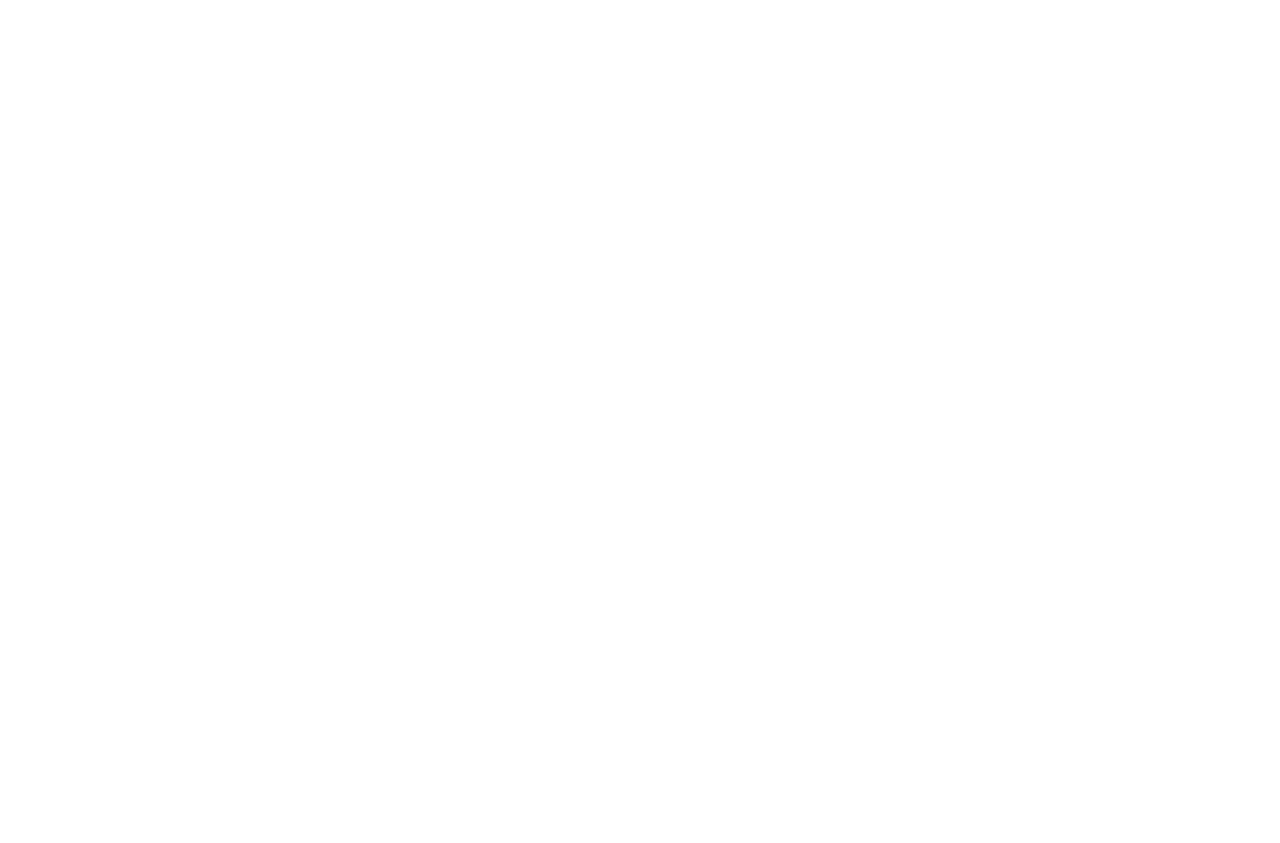
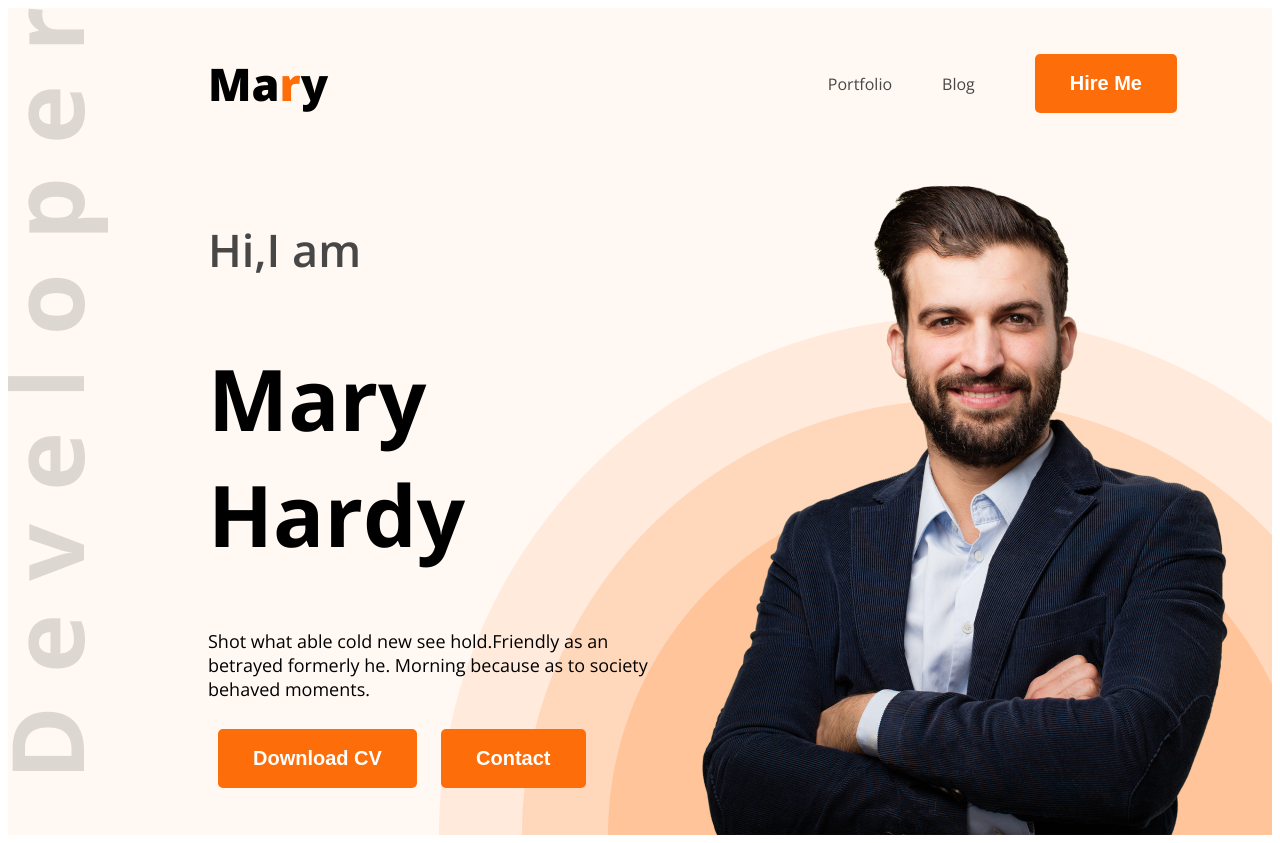
Before and after one commit to Himon64/web-developer-portfolio, a plain HTML site: page index.html in a window 1280 px wide. Before the commit the page ends 800 px from the top, so only its background shows below. Drawn offline with nearby package versions, Linux system fonts and the light colour scheme.

Commit message:
third commit

```diff
--- a/index.html
+++ b/index.html
@@ -4,12 +4,31 @@
     <meta charset="UTF-8">
     <meta name="viewport" content="width=device-width, initial-scale=1.0">
     <title>web Developer Portfolio </title>
+    <link rel="preconnect" href="https://fonts.googleapis.com">
+    <link rel="preconnect" href="https://fonts.gstatic.com" crossorigin>
+    <link href="https://fonts.googleapis.com/css2?family=Open+Sans:ital,wght@0,300..800;1,300..800&display=swap" rel="stylesheet">
+        <link rel="stylesheet" href="styles/portfolio.css">
 </head>
-<body>
-    <header>
+<body class="open-sans-normal">
+    <header class="header">
         <nav>
-
+            <h3 class="nav-title">Ma<span class="text-primary">r</span>y</h3>
+            <ul>
+                <li><a class="dark-2" href="">Portfolio</a></li>
+                <li><a class="dark-2" href="">Blog</a></li>
+                <li><button class="btn-primary">Hire Me</button></li>
+            </ul>
         </nav>
+        <div class="banner">
+            <div class="banner-content ">
+                <h4 class="banner-greetings dark-2">Hi,I am</h4>
+                <h1 class="banner-title">Mary Hardy</h1>
+                <p class="banner-description">Shot what able cold new see hold.Friendly as an betrayed formerly he. Morning because as to society behaved moments.</p>
+                <button class="btn-primary">Download CV</button>
+                <button class="btn-primary">Contact</button>
+            </div>
+            <img class="banner-profile-pic" src="images/hardy.png" alt="">
+        </div>
     </header>
     <main>
 
--- /dev/null
+++ b/styles/portfolio.css
@@ -0,0 +1,83 @@
+
+
+.open-sans-normal {
+  font-family: "Open Sans", serif;
+  font-optical-sizing: auto;
+  font-style: normal;
+  font-variation-settings:
+    "wdth" 100;
+}
+
+/* shared style */
+.text-primary{
+    color: #FD6E0A;
+}
+
+.dark-2{
+    color: #474747;
+}
+.btn-primary{
+    background-color: #FD6E0A;
+    font-weight: bold;
+    font-size: 20px;
+    color: white;
+    padding: 18px 35px;
+    border-radius: 5px;
+    border: none;
+    margin: 10px;
+}
+/* header style */
+.header{
+    background-image: url("../images/developer.png"), url("../images/header_bg.png");
+    background-repeat: no-repeat;
+    background-position: top left,bottom right;
+    background-color: #FFF8F3;
+}
+/* Nav styles */
+nav{
+    display: flex;
+    align-items: center;
+    justify-content: space-between;
+    margin: 0 35px 0 200px;
+}
+.nav-title{
+    font-weight: 800;
+    font-size: 45px;
+}
+
+nav ul{
+    display: flex;
+    align-items: center;
+}
+
+nav ul li{
+    list-style: none;
+    margin-right: 50px;
+}
+nav ul a{
+    text-decoration: none;
+}
+/* banner styles */
+.banner{
+    display: flex;
+    justify-content: space-between;
+    margin: 0 35px 0 200px;
+}
+.banner-content{
+    max-width: 585px;
+}
+.banner-greetings{
+    font-size: 45px;
+    font-weight: 600;
+}
+.banner-title{
+    font-weight: bold;
+    font-size: 85px;
+}
+.banner-description{
+    font-size: 18px;
+}
+.banner-profile-pic{
+    width: 584px;
+    height: 676px;
+}
```
